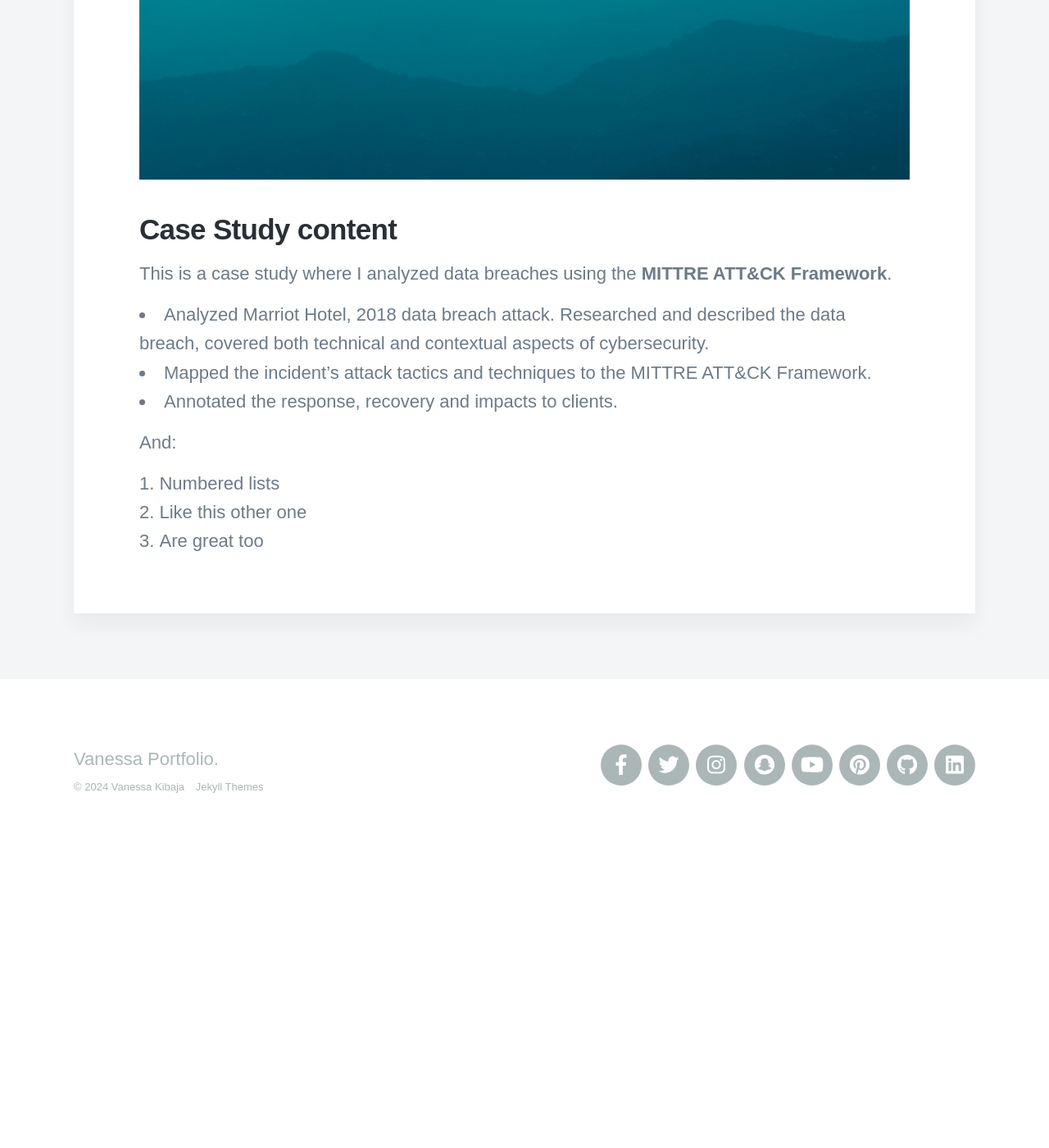
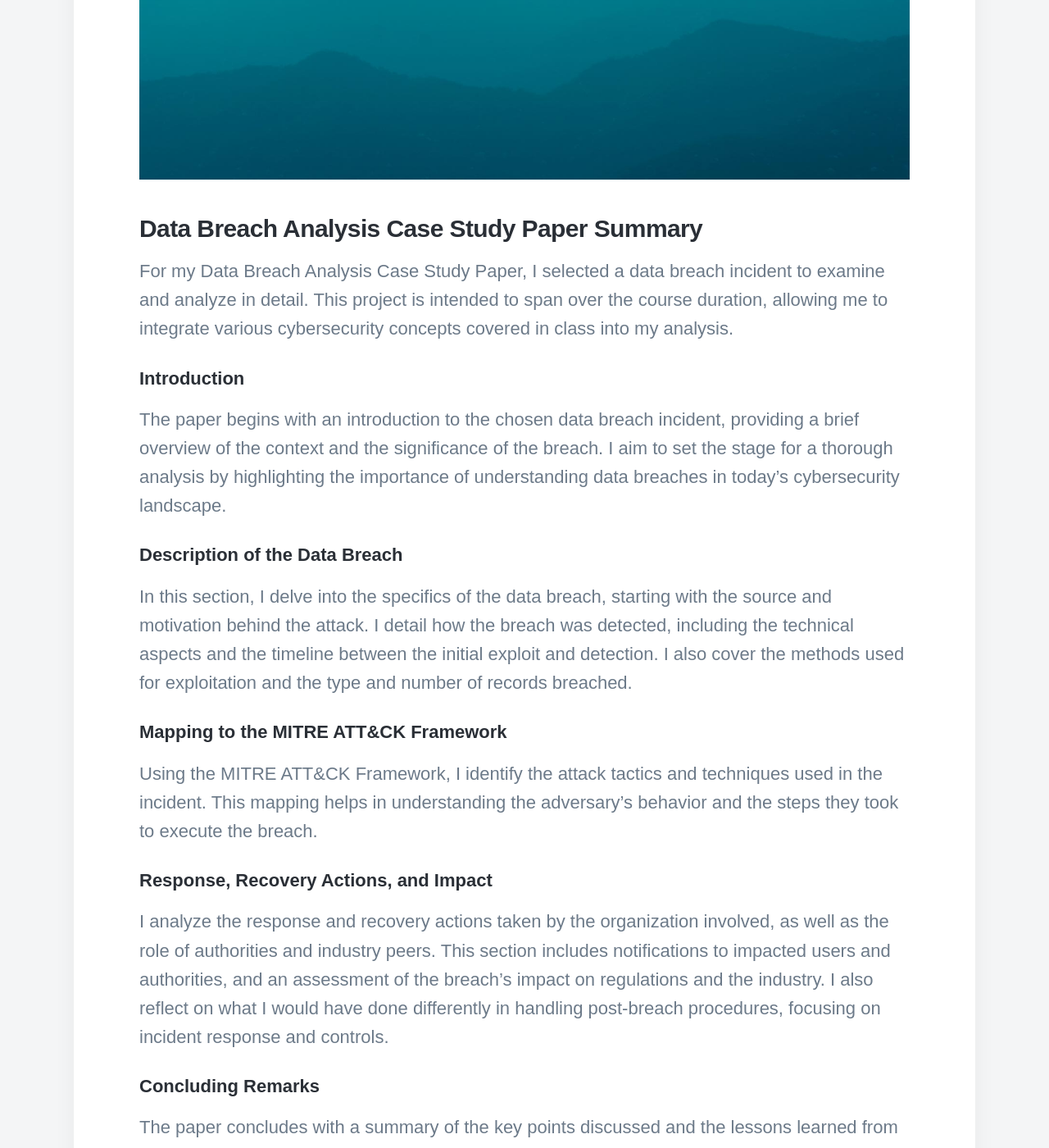
Before and after one commit to vkibaja/vkibaja.github.io, a Jekyll site: the page built from _projects/2024-07-22-Data-Breach-Analysis-Case-Study-project.md, in a window 1280 px wide and 1400 px high, scrolled down 912 px. Shown: the whole window at 82% size. Built offline with Jekyll 4.4.1, drawn with Linux system fonts in a browser that asks for light colours; nearby versions of some CDN libraries; some web fonts are replaced; before the commit the page ends 1958 px from its top, so only the background shows below that; some of the changed text lies outside the part shown.

Commit message:
Update 2024-07-22-Data-Breach-Analysis-Case-Study-project.md

```diff
--- a/_projects/2024-07-22-Data-Breach-Analysis-Case-Study-project.md
+++ b/_projects/2024-07-22-Data-Breach-Analysis-Case-Study-project.md
@@ -8,16 +8,27 @@ featured_image: '/images/demo/demo-square.jpg'
 
 ![](/images/demo/demo-landscape.jpg)
 
-## Case Study content
 
-This is a case study where I analyzed data breaches using the **MITTRE ATT&CK Framework**.
+### Data Breach Analysis Case Study Paper Summary
 
-* Analyzed Marriot Hotel, 2018 data breach attack. Researched and described the data breach, covered both technical and contextual aspects of cybersecurity.
-* Mapped the incident's attack tactics and techniques to the MITTRE ATT&CK Framework.
-* Annotated the response, recovery and impacts to clients.
+For my Data Breach Analysis Case Study Paper, I selected a data breach incident to examine and analyze in detail. This project is intended to span over the course duration, allowing me to integrate various cybersecurity concepts covered in class into my analysis.
 
-And:
+#### Introduction
+The paper begins with an introduction to the chosen data breach incident, providing a brief overview of the context and the significance of the breach. I aim to set the stage for a thorough analysis by highlighting the importance of understanding data breaches in today's cybersecurity landscape.
 
-1. Numbered lists
-2. Like this other one
-3. Are great too
+#### Description of the Data Breach
+In this section, I delve into the specifics of the data breach, starting with the source and motivation behind the attack. I detail how the breach was detected, including the technical aspects and the timeline between the initial exploit and detection. I also cover the methods used for exploitation and the type and number of records breached.
+
+#### Mapping to the MITRE ATT&CK Framework
+Using the MITRE ATT&CK Framework, I identify the attack tactics and techniques used in the incident. This mapping helps in understanding the adversary's behavior and the steps they took to execute the breach.
+
+#### Response, Recovery Actions, and Impact
+I analyze the response and recovery actions taken by the organization involved, as well as the role of authorities and industry peers. This section includes notifications to impacted users and authorities, and an assessment of the breach's impact on regulations and the industry. I also reflect on what I would have done differently in handling post-breach procedures, focusing on incident response and controls.
+
+#### Concluding Remarks
+The paper concludes with a summary of the key points discussed and the lessons learned from the data breach analysis. I emphasize the importance of proactive security measures and continuous improvement in incident response strategies.
+
+#### References
+All sources used in the research are cited according to Kate L. Turabian’s Manual for Writers of Research Papers, Theses, and Dissertations.
+
+This case study not only provides a detailed analysis of a specific data breach but also integrates technical and contextual cybersecurity concepts learned throughout the course. The goal is to develop a comprehensive understanding of data breaches and enhance my ability to propose effective countermeasures.
```
